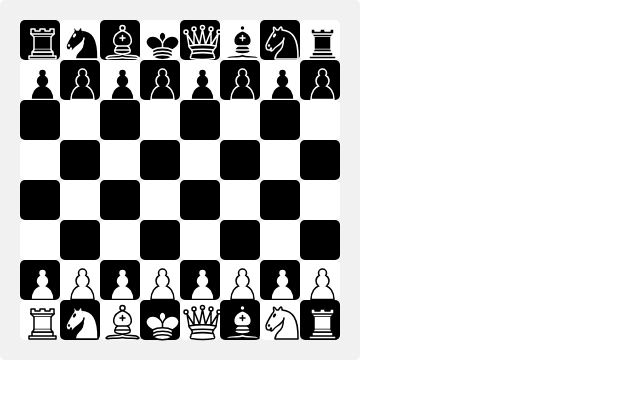
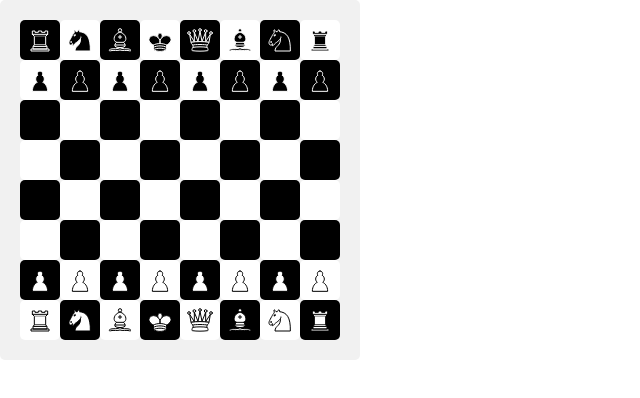
Before and after one commit to mat-sz/chess-web, a React (Create React App) app: page / in a window 1280 px wide. Shown: the top 398 px of the page, without its empty margins (0-640 px from the left). Built offline with nearby package versions, Linux system fonts and the light colour scheme; the HTML template or start-up script is replaced by a standard one.

Commit message:
improved svg scaling

```diff
--- a/src/App.scss
+++ b/src/App.scss
@@ -28,6 +28,18 @@ body {
     border-radius: 5px;
   }
 
+  .square {
+    display: flex;
+    justify-content: center;
+    align-items: center;
+
+    svg {
+      display: block;
+      width: 30px;
+      height: 30px;
+    }
+  }
+
   .white {
     background: white;
   }
--- a/src/components/Board.tsx
+++ b/src/components/Board.tsx
@@ -12,7 +12,7 @@ export const Board: React.FC = () => {
       {board.map((type, i) => {
         const black = Math.floor(i / 8) % 2 === i % 2;
         return (
-          <div key={i} className={black ? 'black' : 'white'}>
+          <div key={i} className={'square ' + (black ? 'black' : 'white')}>
             <Piece type={type} />
           </div>
         );
--- a/src/components/Piece.tsx
+++ b/src/components/Piece.tsx
@@ -13,7 +13,7 @@ export const Piece: React.FC<PieceProps> = ({ type }) => {
   switch (type & 0x0f) {
     case PieceType.WHITE_KING:
       return (
-        <svg xmlns="http://www.w3.org/2000/svg" width="45" height="45">
+        <svg xmlns="http://www.w3.org/2000/svg" viewBox="0 0 45 45">
           <g
             fill="none"
             fillRule="evenodd"
@@ -39,7 +39,7 @@ export const Piece: React.FC<PieceProps> = ({ type }) => {
       );
     case PieceType.WHITE_QUEEN:
       return (
-        <svg xmlns="http://www.w3.org/2000/svg" width="45" height="45">
+        <svg xmlns="http://www.w3.org/2000/svg" viewBox="0 0 45 45">
           <g
             fill={mainColor}
             fillRule="evenodd"
@@ -66,7 +66,7 @@ export const Piece: React.FC<PieceProps> = ({ type }) => {
       );
     case PieceType.WHITE_ROOK:
       return (
-        <svg xmlns="http://www.w3.org/2000/svg" width="45" height="45">
+        <svg xmlns="http://www.w3.org/2000/svg" viewBox="0 0 45 45">
           <g
             fill={mainColor}
             fillRule="evenodd"
@@ -92,7 +92,7 @@ export const Piece: React.FC<PieceProps> = ({ type }) => {
       );
     case PieceType.WHITE_BISHOP:
       return (
-        <svg xmlns="http://www.w3.org/2000/svg" width="45" height="45">
+        <svg xmlns="http://www.w3.org/2000/svg" viewBox="0 0 45 45">
           <g
             fill="none"
             fillRule="evenodd"
@@ -115,7 +115,7 @@ export const Piece: React.FC<PieceProps> = ({ type }) => {
       );
     case PieceType.WHITE_KNIGHT:
       return (
-        <svg xmlns="http://www.w3.org/2000/svg" width="45" height="45">
+        <svg xmlns="http://www.w3.org/2000/svg" viewBox="0 0 45 45">
           <g
             fill="none"
             fillRule="evenodd"
@@ -146,7 +146,7 @@ export const Piece: React.FC<PieceProps> = ({ type }) => {
       );
     case PieceType.WHITE_PAWN:
       return (
-        <svg xmlns="http://www.w3.org/2000/svg" width="45" height="45">
+        <svg xmlns="http://www.w3.org/2000/svg" viewBox="0 0 45 45">
           <path
             fill={mainColor}
             stroke={secondaryColor}
```
